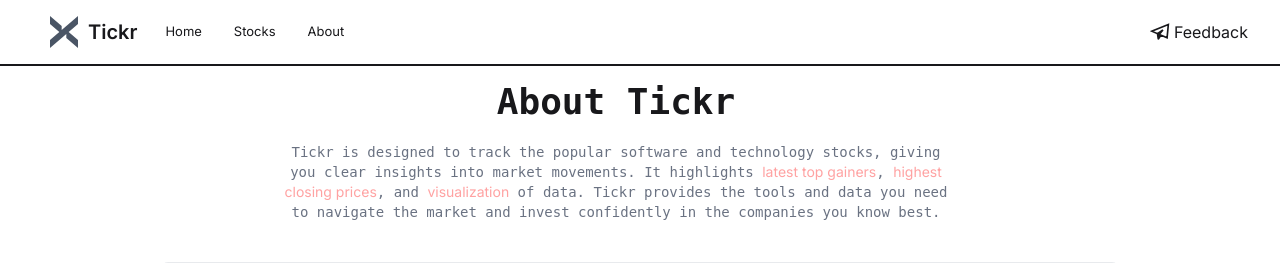
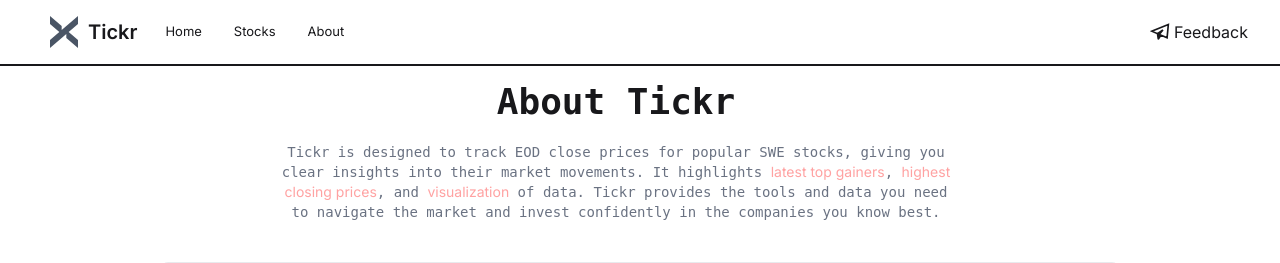
Before and after one commit to usergaia/Tickr, a Next.js app in the folder client/: page /about in a window 1280 px wide. Shown: the top 263 px of the page. Built offline with nearby package versions, Linux system fonts and the light colour scheme; a web font is replaced by a local one.

Commit message:
refactor: minor about adjustments

```diff
--- a/client/src/components/About.tsx
+++ b/client/src/components/About.tsx
@@ -10,8 +10,8 @@ export function About() {
       <div className="m-5 mt-4 flex flex-col items-center justify-center text-center lg:mr-40 lg:ml-28">
         <h1 className="mono text-4xl font-bold">About Tickr</h1>
         <p className="mono max-w-2xl text-center text-base text-[13px] text-gray-500 lg:mt-5 lg:text-sm">
-          Tickr is designed to track the popular software and technology stocks,
-          giving you clear insights into market movements. It highlights{" "}
+          Tickr is designed to track EOD close prices for popular SWE stocks,
+          giving you clear insights into their market movements. It highlights{" "}
           <span className="text-red-300">latest top gainers</span>,{" "}
           <span className="text-red-300">highest closing prices</span>, and{" "}
           <span className="text-red-300">visualization</span> of data. Tickr
```
